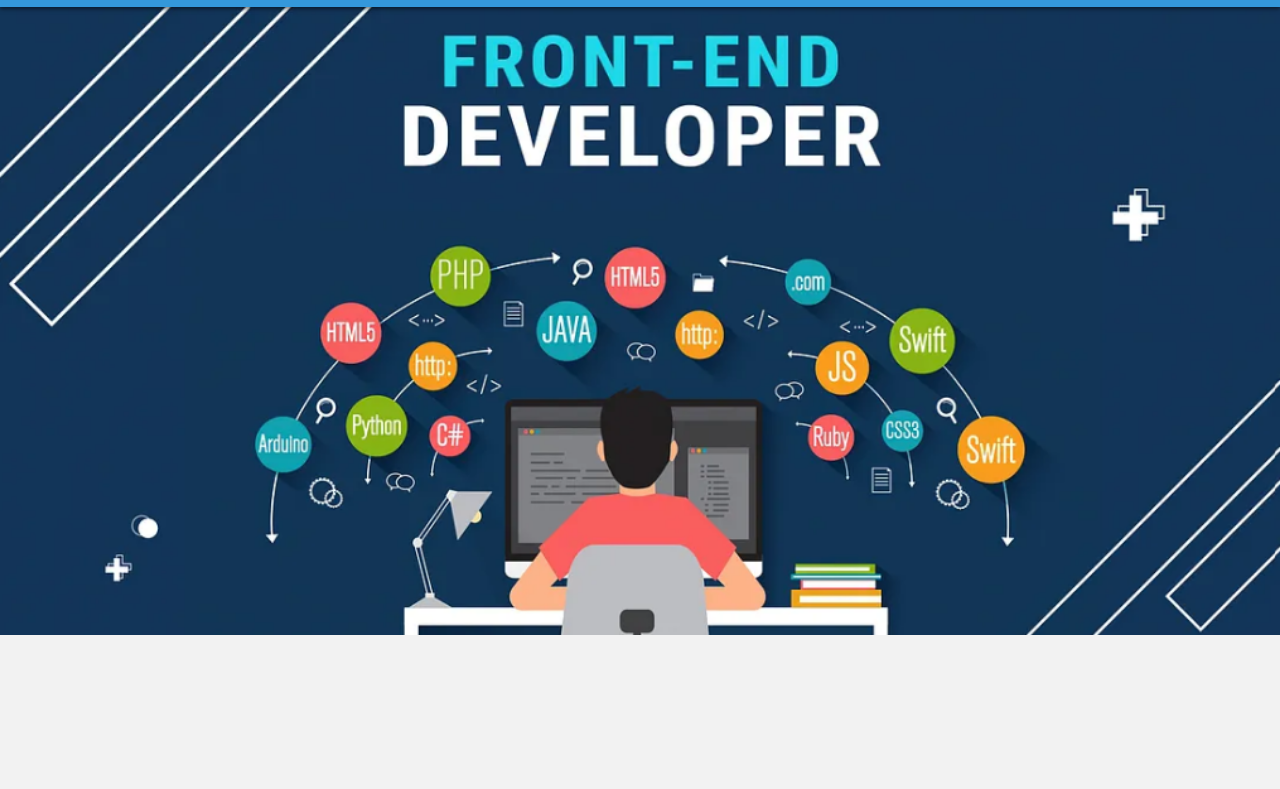
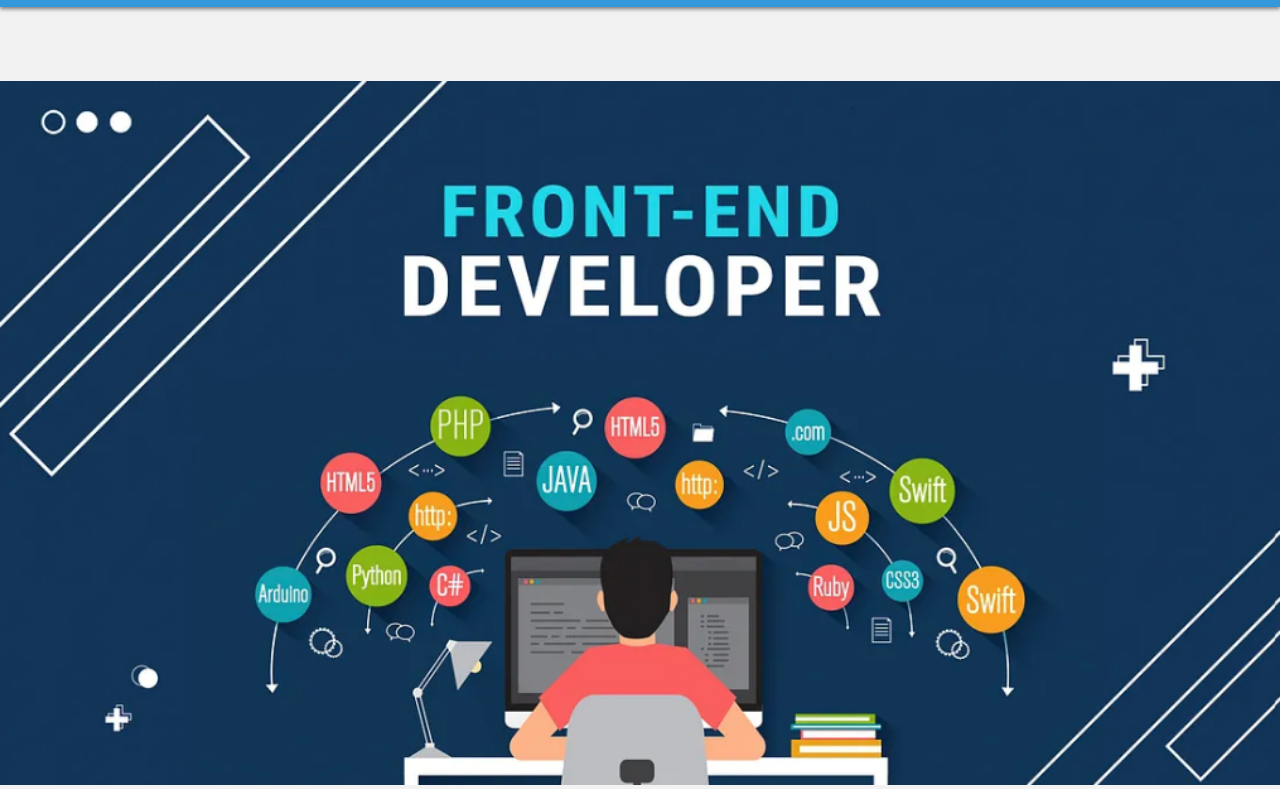
Before and after one commit to Karneetkaur/Navbar, a plain HTML site: page index.html in a window 1280 px wide. Shown: the part 69-858 px from the top of the page. Before the commit the page ends 800 px from the top, so only its background shows below. Drawn offline with Linux system fonts and the light colour scheme.

Commit message:
style.css

```diff
--- a/style.css
+++ b/style.css
@@ -148,3 +148,7 @@ body {
     height: 50px;
     padding-left: 50px;
   }
+
+.mySlides{
+    padding-top: 150px;
+  }
```
